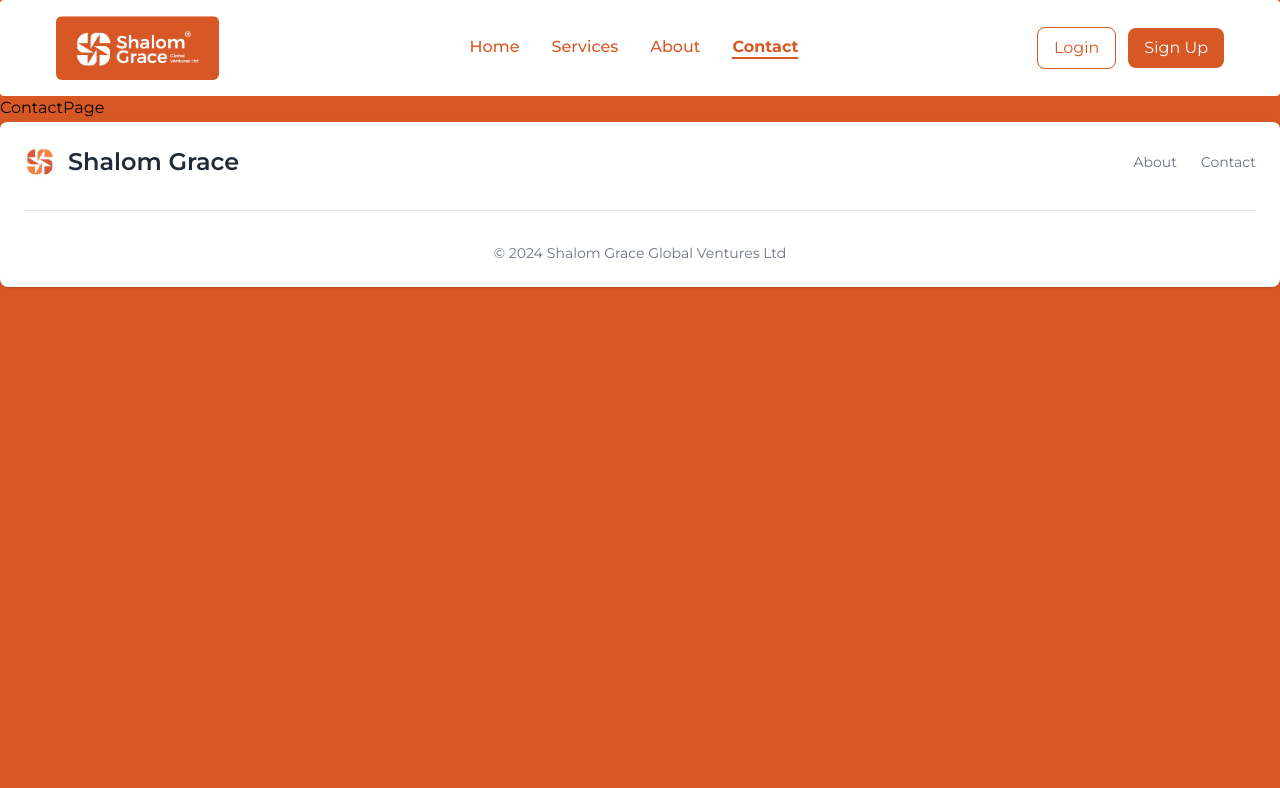
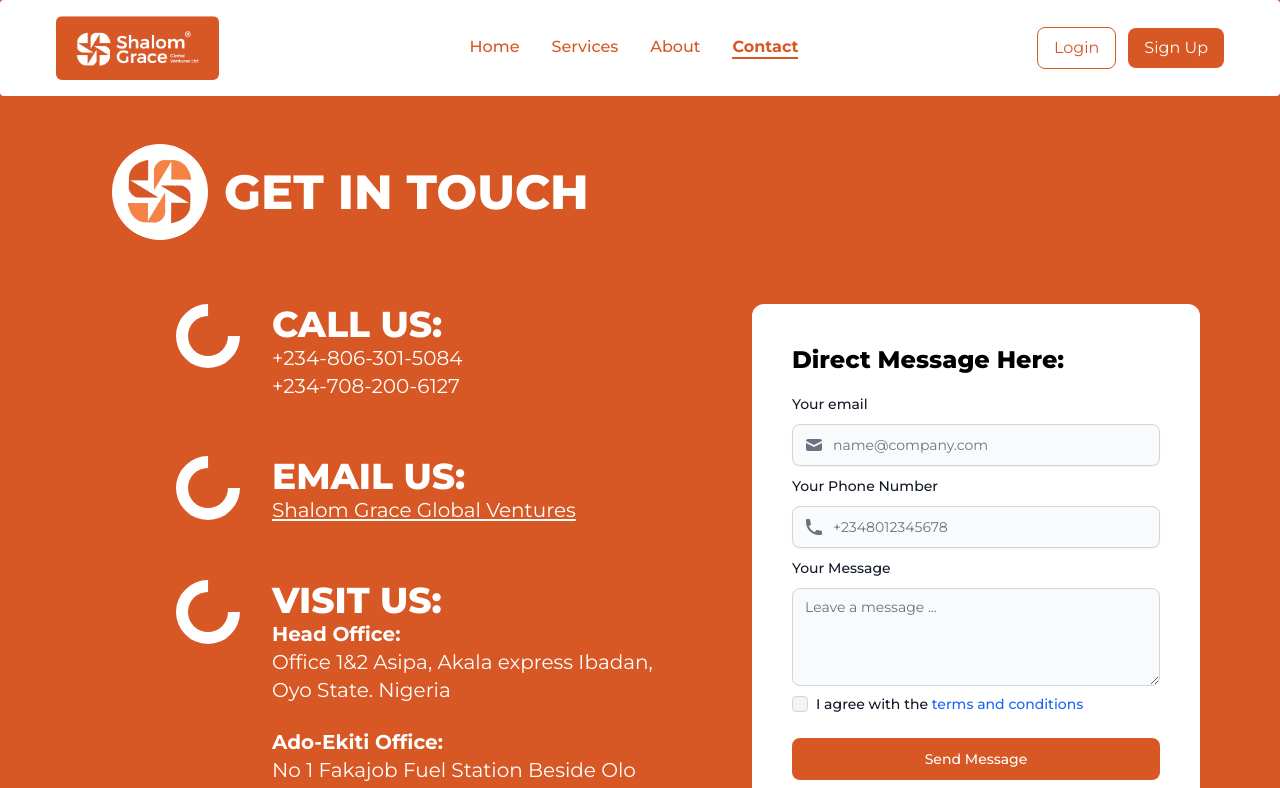
Before and after one commit to Ameneterh/shalomgrace, a React (Vite) app in the folder frontend/: page /contact-us in a window 1280 px wide. Shown: the top 788 px of the page. Built offline with nearby package versions, Linux system fonts and the light colour scheme.

Commit message:
complete contact page ui

```diff
--- a/frontend/src/pages/ContactPage.jsx
+++ b/frontend/src/pages/ContactPage.jsx
@@ -1,5 +1,140 @@
 import React from "react";
+import { Link } from "react-router-dom";
+import { Button, Checkbox, Label, TextInput, Textarea } from "flowbite-react";
+import { HiMail, HiPhone } from "react-icons/hi";
 
 export default function ContactPage() {
-  return <div>ContactPage</div>;
+  return (
+    <div className="max-w-6xl mx-auto flex flex-col mb-20">
+      <div className="p-8 sm:p-12 flex items-center gap-4">
+        <div className="bg-white p-3 rounded-full w-24 h-24">
+          <img src="/logo_color.png" alt="" className="w-24 sm:w-48" />
+        </div>
+        <h1 className="text-2xl sm:text-5xl font-extrabold text-white uppercase">
+          get in touch
+        </h1>
+      </div>
+
+      <div className="flex flex-col md:flex-row justify-between p-4">
+        <div className="text-white flex flex-col px-2 sm:px-20 max-w-2xl">
+          <div className="flex flex-col w-full gap-8 sm:gap-y-14 px-4">
+            {/* call */}
+            <div className="flex gap-4 sm:gap-8 w-full">
+              <div className="border-[8px] sm:border-[12px] border-white rounded-full h-10 w-10 sm:h-16 sm:w-16 border-r-transparent -rotate-45"></div>
+              <div className="flex flex-col flex-1">
+                <h1 className="text-2xl sm:text-4xl font-extrabold uppercase">
+                  call us:
+                </h1>
+                <p className="text-lg sm:text-xl">
+                  +234-806-301-5084 <br />
+                  +234-708-200-6127
+                </p>
+              </div>
+            </div>
+
+            {/* email */}
+            <div className="flex gap-4 sm:gap-8 w-full">
+              <div className="border-[8px] sm:border-[12px] border-white rounded-full h-10 w-10 sm:h-16 sm:w-16 border-r-transparent -rotate-45"></div>
+              <div className="flex flex-col flex-1">
+                <h1 className="text-2xl sm:text-4xl font-extrabold uppercase">
+                  email us:
+                </h1>
+                <p className="text-lg sm:text-xl text-wrap">
+                  <Link
+                    to="mailto:shalomgraceventures@gmail.com"
+                    className="underline underline-offset-2 hover:opacity-55"
+                  >
+                    Shalom Grace Global Ventures
+                  </Link>
+                </p>
+              </div>
+            </div>
+
+            {/* Office address */}
+            <div className="flex gap-4 sm:gap-8 w-full">
+              <div className="border-[8px] sm:border-[12px] border-white rounded-full h-10 w-10 sm:h-16 sm:w-16 border-r-transparent -rotate-45"></div>
+              <div className="flex flex-col flex-1">
+                <h1 className="text-2xl sm:text-4xl font-extrabold uppercase">
+                  visit us:
+                </h1>
+                <p className="text-lg sm:text-xl font-bold">
+                  Head Office:
+                  <span className="block font-normal">
+                    Office 1&2 Asipa, Akala express Ibadan, Oyo State. Nigeria
+                  </span>
+                </p>
+                <p className="text-lg sm:text-xl font-bold mt-6">
+                  Ado-Ekiti Office:
+                  <span className="block font-normal">
+                    No 1 Fakajob Fuel Station Beside Olo Motors Ado, Ekiti
+                    State. Nigeria
+                  </span>
+                </p>
+              </div>
+            </div>
+          </div>
+        </div>
+        <div className="flex flex-col w-full flex-1 bg-white mt-10 sm:mt-0 p-4 sm:p-10 rounded-xl">
+          <h1 className="text-xl sm:text-2xl font-extrabold">
+            Direct Message Here:
+          </h1>
+          <form className="flex max-w-md flex-col gap-2 mt-4">
+            <div>
+              <div className="mb-2 block">
+                <Label htmlFor="email" value="Your email" />
+              </div>
+              <TextInput
+                id="email"
+                type="email"
+                icon={HiMail}
+                placeholder="name@company.com"
+                required
+                shadow
+              />
+            </div>
+            <div>
+              <div className="mb-2 block">
+                <Label htmlFor="phone_number" value="Your Phone Number" />
+              </div>
+              <TextInput
+                id="phone_number"
+                type="text"
+                icon={HiPhone}
+                placeholder="+2348012345678"
+                required
+                shadow
+              />
+            </div>
+            <div>
+              <div className="mb-2 block">
+                <Label htmlFor="message" value="Your Message" />
+              </div>
+              <Textarea
+                id="message"
+                placeholder="Leave a message ..."
+                required
+                rows={4}
+              />
+            </div>
+
+            <div className="flex items-center gap-2 mb-4">
+              <Checkbox id="agree" />
+              <Label htmlFor="agree" className="flex">
+                I agree with the&nbsp;
+                <Link href="#" className="text-blue-600 hover:underline">
+                  terms and conditions
+                </Link>
+              </Label>
+            </div>
+            <Button
+              type="submit"
+              className="bg-[#D75825] hover:bg-[#D75825] hover:opacity-65"
+            >
+              Send Message
+            </Button>
+          </form>
+        </div>
+      </div>
+    </div>
+  );
 }
```
